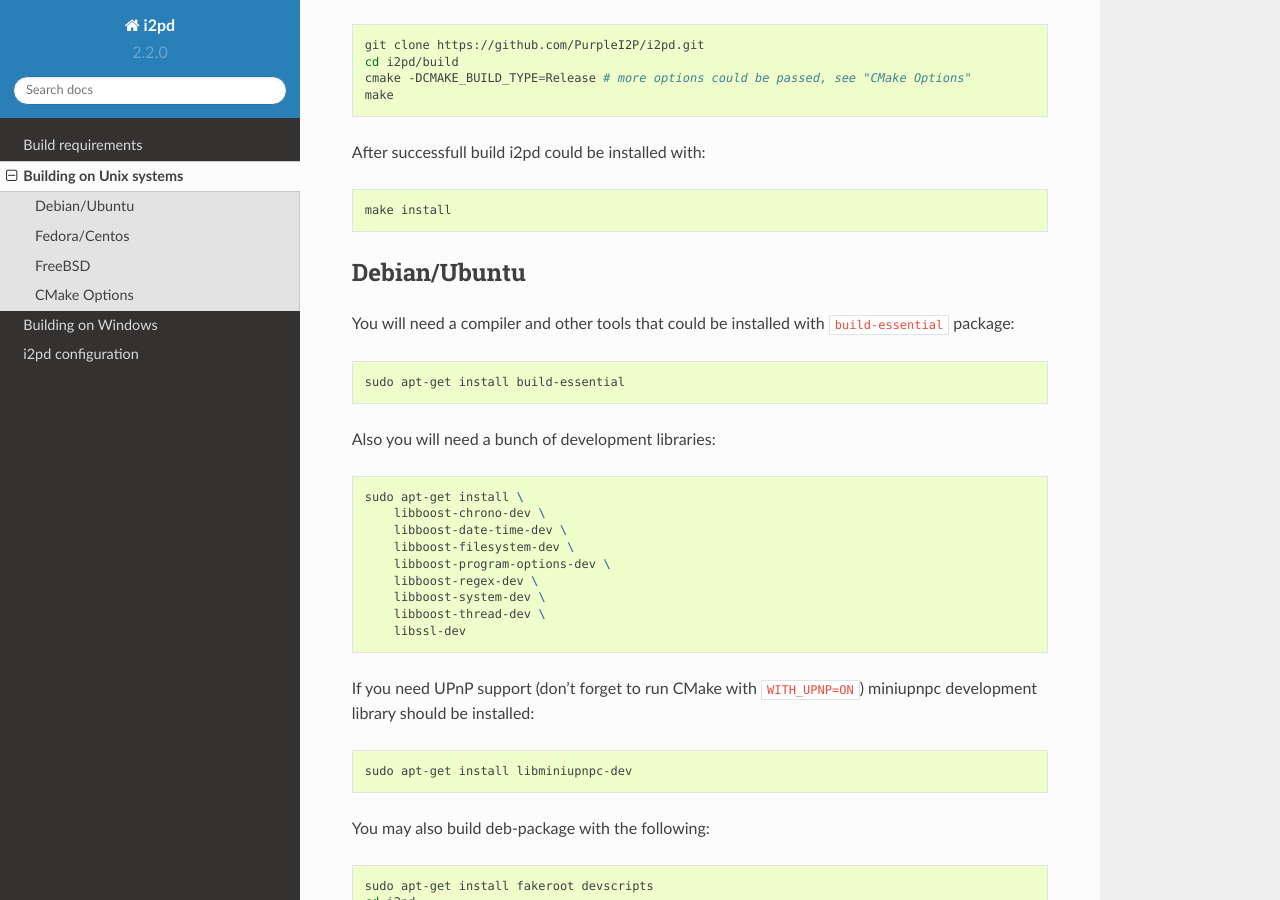
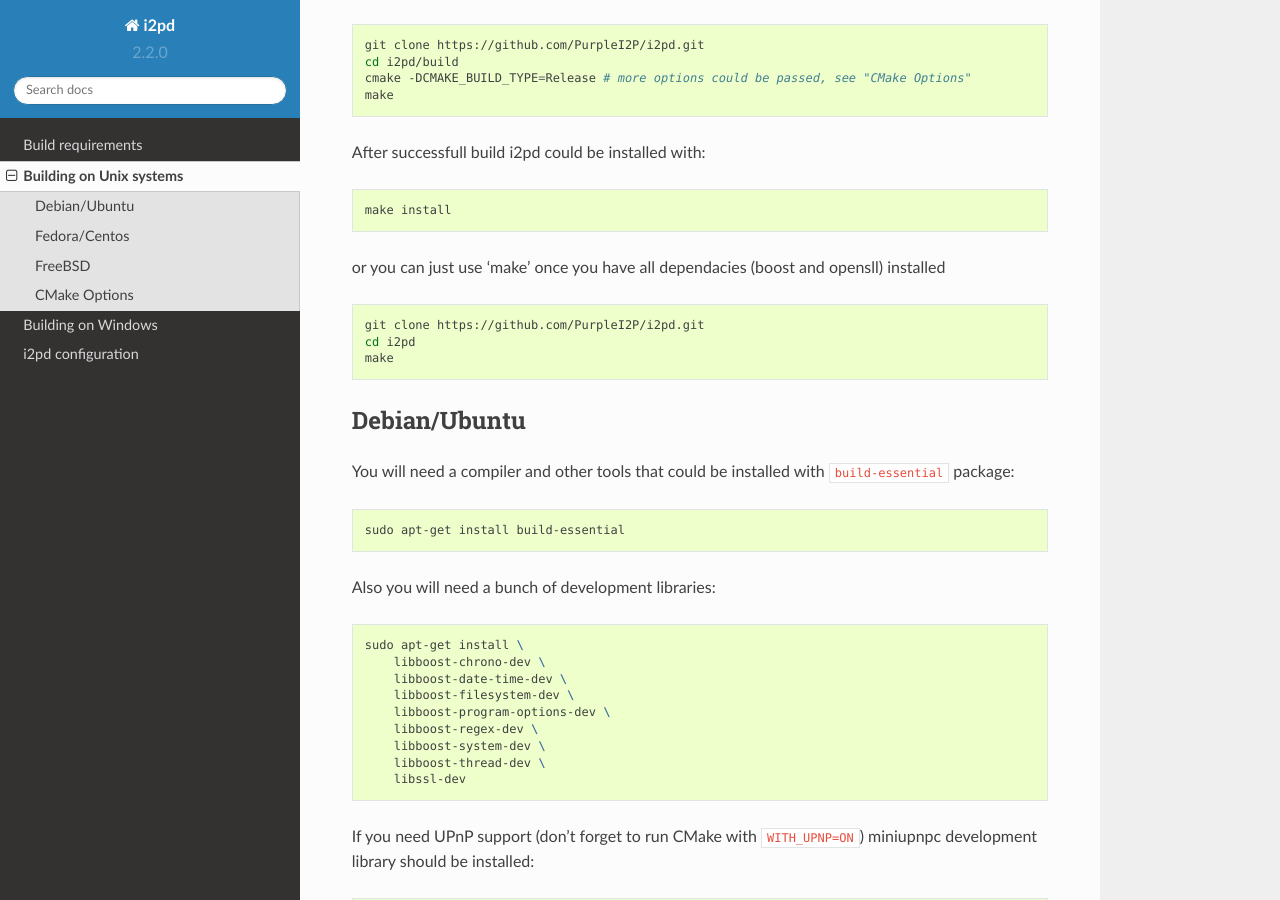
Before and after one commit to PurpleI2P/i2pd, a Sphinx documentation site: the page built from docs/build_notes_unix.md, in a window 1280 px wide and 900 px high, scrolled down 424 px. Built offline with Sphinx 7.4.7 and the Read the Docs theme 2.0.0, drawn with Linux system fonts in a browser that asks for light colours.

Commit message:
build with make added

````diff
--- a/docs/build_notes_unix.md
+++ b/docs/build_notes_unix.md
@@ -22,6 +22,13 @@
 After successfull build i2pd could be installed with:
 ```bash
 make install
+```
+or you can just use 'make' once you have all dependacies (boost and opensll) installed
+
+```bash
+git clone https://github.com/PurpleI2P/i2pd.git
+cd i2pd
+make
 ```
 
 Debian/Ubuntu
````
